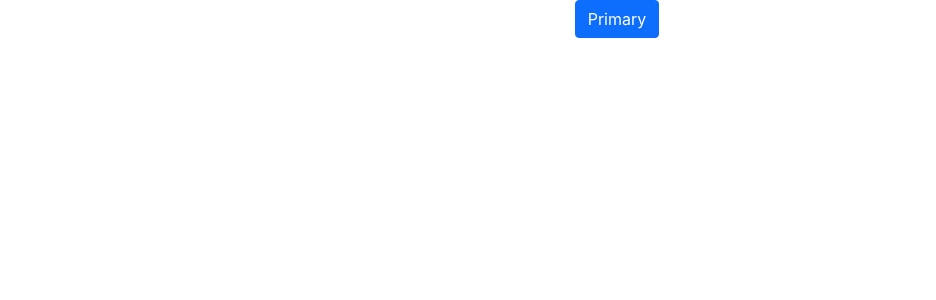
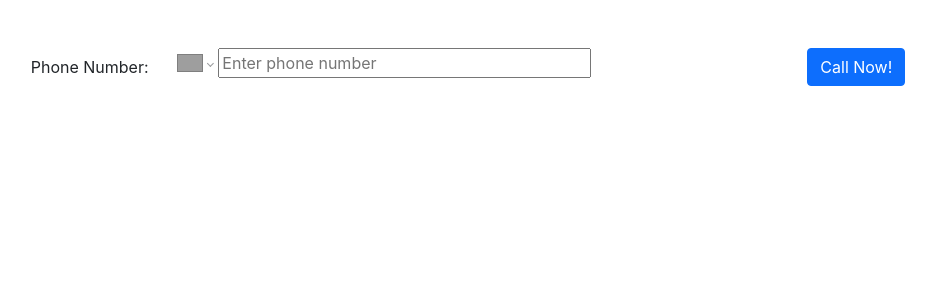
Before and after one commit to InonBr/e_home_assignment, a React (Create React App) app in the folder twilio_react_app/: page / in a window 1280 px wide. Shown: the top 300 px of the page, without its empty margins (23-959 px from the left). Built offline with nearby package versions, Linux system fonts and the light colour scheme; grey boxes are pictures that could not be loaded.

Commit message:
created form on front end

```diff
--- a/twilio_react_app/package.json
+++ b/twilio_react_app/package.json
@@ -10,6 +10,7 @@
     "react": "^17.0.2",
     "react-bootstrap": "^2.0.0-beta.4",
     "react-dom": "^17.0.2",
+    "react-phone-number-input": "^3.1.25",
     "react-scripts": "4.0.3",
     "web-vitals": "^1.0.1"
   },
--- a/twilio_react_app/src/App.js
+++ b/twilio_react_app/src/App.js
@@ -1,10 +1,10 @@
-import { Button } from 'react-bootstrap';
 import './App.css';
+import FormPhoneNumber from './components/app/FormPhoneNumber';
 
 function App() {
   return (
     <div className='App'>
-      <Button variant='primary'>Primary</Button>
+      <FormPhoneNumber />
     </div>
   );
 }
--- /dev/null
+++ b/twilio_react_app/src/components/app/FormPhoneNumber.js
@@ -0,0 +1,36 @@
+import { useState } from 'react';
+import { Form, Button, Row, Col } from 'react-bootstrap';
+import PhoneInputField from './PhoneInput';
+import '../styles/form.css';
+
+const FormPhoneNumber = () => {
+  const [phoneNumber, setphoneNumber] = useState('');
+
+  const handlePhoneInput = (number) => {
+    setphoneNumber(number);
+  };
+
+  console.log(phoneNumber);
+
+  return (
+    <Form className='m-5 form-width'>
+      <Form.Group as={Row} className='mb-3' controlId='formPlaintextEmail'>
+        <Form.Label column sm='2'>
+          Phone Number:
+        </Form.Label>
+
+        <Col sm='8'>
+          <PhoneInputField handleFunc={handlePhoneInput} />
+        </Col>
+
+        <Col sm='2'>
+          <Button variant='primary' type='submit'>
+            Call Now!
+          </Button>
+        </Col>
+      </Form.Group>
+    </Form>
+  );
+};
+
+export default FormPhoneNumber;
--- /dev/null
+++ b/twilio_react_app/src/components/app/PhoneInput.js
@@ -0,0 +1,25 @@
+import { useState } from 'react';
+import 'react-phone-number-input/style.css';
+import PhoneInput from 'react-phone-number-input';
+import '../styles/form.css';
+
+const PhoneInputField = (props) => {
+  const [phoneNumber, setPhoneNumber] = useState('');
+
+  const handleInput = () => {
+    props.handleFunc(phoneNumber);
+  };
+
+  return (
+    <PhoneInput
+      defaultCountry='IL'
+      placeholder='Enter phone number'
+      value={phoneNumber}
+      onChange={setPhoneNumber}
+      onInput={() => handleInput()}
+      className='number-input'
+    />
+  );
+};
+
+export default PhoneInputField;
--- /dev/null
+++ b/twilio_react_app/src/components/styles/form.css
@@ -0,0 +1,7 @@
+.number-input {
+  width: 70%;
+}
+
+.form-width {
+  width: 70%;
+}
```
Also changed, not shown: twilio_react_app/src/setupTests.js (deleted, +0 -5 lines), 1 other file (tests, documents, lock files or other folders).
